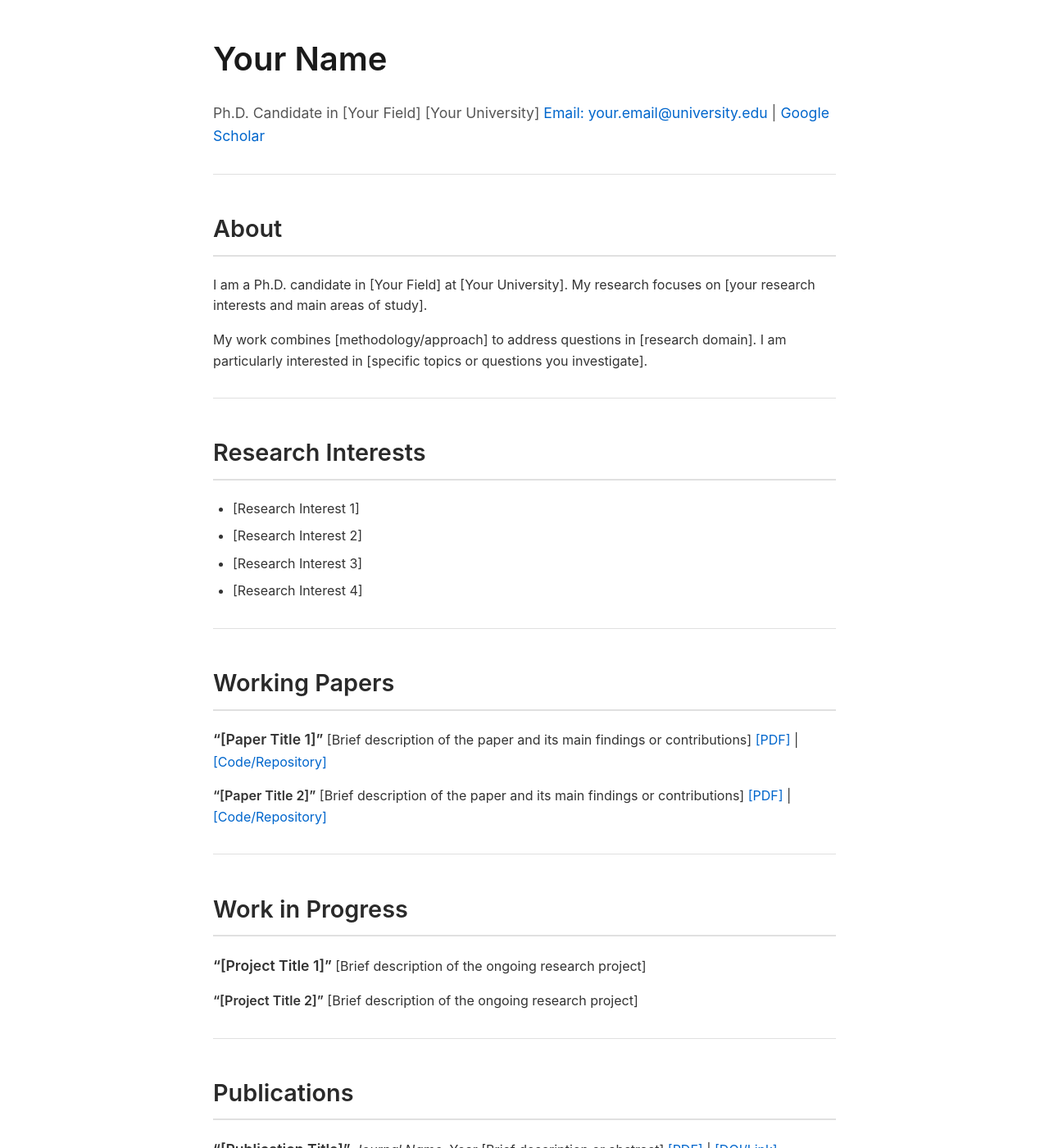
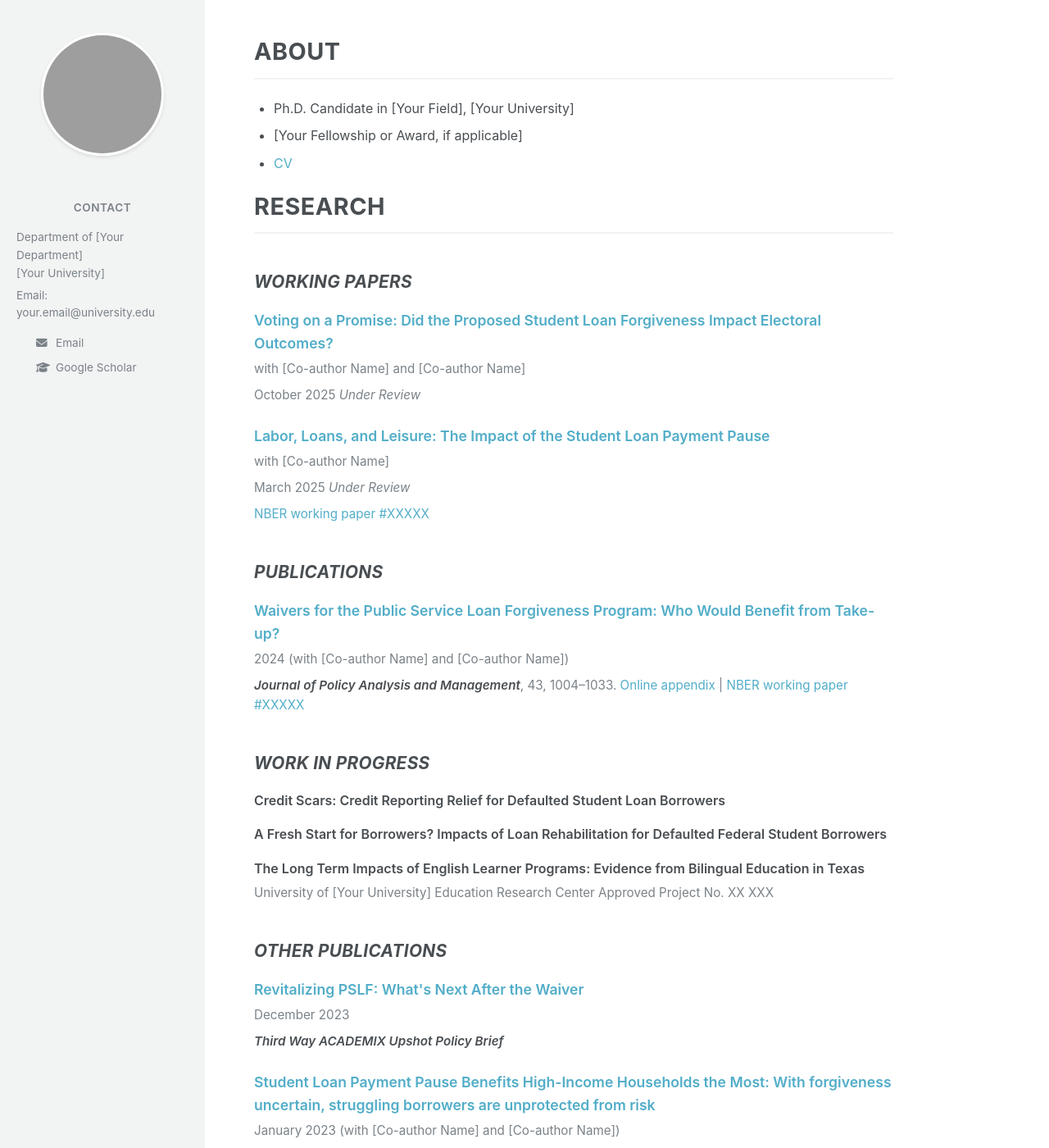
Before and after one commit to davidkim5707/website, a Jekyll site: the page built from index.md, in a window 1280 px wide and 1400 px high. Shown: the whole window at 82% size. Built offline with Jekyll 4.4.1, drawn with Linux system fonts in a browser that asks for light colours; some of the changed text lies outside the part shown; grey boxes are pictures that could not be loaded.

Commit message:
Redesign website to match AcademicPages style
Major visual redesign to replicate Diego Briones' academic portfolio:

Layout:
- Two-column layout with left sidebar and main content area
- Sidebar: gray background, circular profile photo, contact info
- Main content: white background, academic publication formatting
- Responsive design: sidebar collapses on mobile

Styling:
- Typography: uppercase headings, italic section headers
- Color scheme: bright blue links (#52adc8), gray sidebar (#f2f3f3)
- Font Awesome icons for social links
- Definition lists for publication formatting

Components:
- _includes/sidebar.html: author profile, contact, social links
- _includes/footer.html: footer with attribution
- Redesigned default.html layout with two-column structure
- Complete CSS rewrite matching reference site

Content:
- index.md reformatted with academic publication structure
- _config.yml updated with author profile settings
- images/ directory created for profile photo

🤖 Generated with [Claude Code](https://claude.com/claude-code)

Co-Authored-By: Claude <noreply@anthropic.com>

```diff
--- a/_config.yml
+++ b/_config.yml
@@ -1,27 +1,33 @@
 # Site Settings
-title: "Your Name - Academic Portfolio"
+title: "Your Name"
 email: your.email@university.edu
 description: >-
   Ph.D. Candidate in [Your Field] at [Your University].
   Research interests in [Your Research Areas].
-baseurl: "" # Leave empty for username.github.io
-url: "https://davidkim5707.github.io/website"
+baseurl: "/website"
+url: "https://davidkim5707.github.io"
 
 # Author Information
 author:
   name: "Your Name"
+  avatar: "/images/profile.jpg"
   bio: "Ph.D. Candidate in [Your Field]"
-  location: "[Your Location]"
+  location: "Department of [Your Department]<br>[Your University]"
   email: your.email@university.edu
-  googlescholar: "https://scholar.google.com/citations?user=YOUR_ID"
+  links:
+    - label: "Email"
+      icon: "fas fa-envelope"
+      url: "mailto:your.email@university.edu"
+    - label: "Google Scholar"
+      icon: "fas fa-graduation-cap"
+      url: "https://scholar.google.com/citations?user=YOUR_ID"
 
 # Build Settings
 markdown: kramdown
-remote_theme: academicpages/academicpages.github.io
 plugins:
   - jekyll-feed
-  - jekyll-remote-theme
   - jekyll-include-cache
+  - jekyll-seo-tag
 
 # Reading Files
 include:
--- /dev/null
+++ b/_includes/footer.html
@@ -0,0 +1,21 @@
+<footer class="site-footer">
+  <div class="footer-links">
+    <a href="{{ '/sitemap/' | relative_url }}">Sitemap</a>
+  </div>
+
+  <div class="footer-follow">
+    <strong>Follow:</strong>
+    <a href="{{ '/feed.xml' | relative_url }}">
+      <i class="fas fa-rss"></i> Feed
+    </a>
+  </div>
+
+  <div class="footer-attribution">
+    <p>
+      &copy; {{ site.time | date: '%Y' }} {{ site.author.name }}.
+      Powered by <a href="http://jekyllrb.com" target="_blank" rel="noopener">Jekyll</a> &
+      <a href="https://github.com/academicpages/academicpages.github.io" target="_blank" rel="noopener">AcademicPages</a>,
+      a fork of <a href="https://mademistakes.com/work/minimal-mistakes-jekyll-theme/" target="_blank" rel="noopener">Minimal Mistakes</a>.
+    </p>
+  </div>
+</footer>
--- /dev/null
+++ b/_includes/sidebar.html
@@ -0,0 +1,31 @@
+<div class="sidebar">
+  <div class="author-profile">
+    {% if site.author.avatar %}
+    <img src="{{ site.author.avatar | relative_url }}" alt="{{ site.author.name }}" class="author-avatar">
+    {% endif %}
+
+    <h3 class="contact-heading">CONTACT</h3>
+
+    <div class="author-info">
+      {% if site.author.location %}
+      <p>{{ site.author.location }}</p>
+      {% endif %}
+
+      {% if site.author.email %}
+      <p>Email: {{ site.author.email }}</p>
+      {% endif %}
+    </div>
+
+    <ul class="author-links">
+      {% if site.author.links %}
+        {% for link in site.author.links %}
+        <li>
+          <a href="{{ link.url }}" {% if link.url contains 'http' %}target="_blank" rel="noopener noreferrer"{% endif %}>
+            <i class="{{ link.icon }}"></i> {{ link.label }}
+          </a>
+        </li>
+        {% endfor %}
+      {% endif %}
+    </ul>
+  </div>
+</div>
--- a/_layouts/default.html
+++ b/_layouts/default.html
@@ -3,8 +3,13 @@
 <head>
     <meta charset="UTF-8">
     <meta name="viewport" content="width=device-width, initial-scale=1.0">
-    <title>{{ page.title }} | {{ site.title }}</title>
+    <title>{% if page.title %}{{ page.title }} - {% endif %}{{ site.title }}</title>
     <meta name="description" content="{{ site.description }}">
+
+    <!-- Font Awesome for icons -->
+    <link rel="stylesheet" href="https://cdnjs.cloudflare.com/ajax/libs/font-awesome/6.4.0/css/all.min.css">
+
+    <!-- Custom CSS -->
     <link rel="stylesheet" href="{{ '/assets/css/style.css' | relative_url }}">
 
     <!-- MathJax for mathematical notation -->
@@ -23,14 +28,27 @@
     {% endif %}
 </head>
 <body>
-    <div class="container">
-        <main>
-            {{ content }}
-        </main>
+    <!-- Masthead with site title (mobile only) -->
+    <div class="masthead">
+        <div class="masthead-inner">
+            <a href="{{ '/' | relative_url }}">{{ site.title | upcase }}</a>
+        </div>
+    </div>
 
-        <footer>
-            <p>&copy; {{ site.time | date: '%Y' }} {{ site.author.name }}. Powered by <a href="https://jekyllrb.com/">Jekyll</a> and hosted on <a href="https://pages.github.com/">GitHub Pages</a>.</p>
-        </footer>
+    <!-- Main layout container -->
+    <div class="page-wrapper">
+        <!-- Sidebar -->
+        {% include sidebar.html %}
+
+        <!-- Main content area -->
+        <div class="main-content">
+            <article>
+                {{ content }}
+            </article>
+
+            <!-- Footer -->
+            {% include footer.html %}
+        </div>
     </div>
 </body>
 </html>
--- a/assets/css/style.css
+++ b/assets/css/style.css
@@ -1,65 +1,218 @@
-/* Reset and Base Styles */
+/* ===========================
+   Reset and Base Styles
+   =========================== */
 * {
     margin: 0;
     padding: 0;
     box-sizing: border-box;
 }
 
+html, body {
+    height: 100%;
+}
+
 body {
-    font-family: -apple-system, BlinkMacSystemFont, "Segoe UI", Roboto, "Helvetica Neue", Arial, sans-serif;
+    font-family: -apple-system, BlinkMacSystemFont, "Segoe UI", "Roboto", "Helvetica Neue", Arial, sans-serif;
     line-height: 1.6;
-    color: #333;
+    color: #494e52;
     background-color: #fff;
     font-size: 16px;
 }
 
-/* Container */
-.container {
-    max-width: 800px;
-    margin: 0 auto;
-    padding: 40px 20px;
+/* ===========================
+   Masthead (Mobile Header)
+   =========================== */
+.masthead {
+    position: fixed;
+    top: 0;
+    width: 100%;
+    background-color: #fff;
+    border-bottom: 1px solid #e0e0e0;
+    z-index: 1000;
+    display: none; /* Hidden on desktop */
 }
 
-/* Typography */
+.masthead-inner {
+    padding: 15px 20px;
+}
+
+.masthead a {
+    color: #7a8288;
+    text-decoration: none;
+    font-size: 1.2em;
+    font-weight: 600;
+}
+
+/* ===========================
+   Page Wrapper
+   =========================== */
+.page-wrapper {
+    display: flex;
+    min-height: 100vh;
+}
+
+/* ===========================
+   Sidebar
+   =========================== */
+.sidebar {
+    width: 250px;
+    background-color: #f2f3f3;
+    padding: 40px 20px 20px;
+    position: sticky;
+    top: 0;
+    height: 100vh;
+    overflow-y: auto;
+    flex-shrink: 0;
+}
+
+.author-profile {
+    text-align: center;
+}
+
+.author-avatar {
+    width: 150px;
+    height: 150px;
+    border-radius: 50%;
+    object-fit: cover;
+    margin-bottom: 20px;
+    border: 3px solid #fff;
+    box-shadow: 0 2px 4px rgba(0,0,0,0.1);
+}
+
+.contact-heading {
+    font-size: 0.85em;
+    font-weight: 600;
+    color: #7a8288;
+    text-transform: uppercase;
+    letter-spacing: 0.5px;
+    margin: 25px 0 15px;
+}
+
+.author-info {
+    text-align: left;
+    color: #7a8288;
+    font-size: 0.85em;
+    line-height: 1.5;
+    margin-bottom: 15px;
+}
+
+.author-info p {
+    margin-bottom: 5px;
+}
+
+.author-links {
+    list-style: none;
+    text-align: left;
+    margin-top: 15px;
+}
+
+.author-links li {
+    margin-bottom: 8px;
+}
+
+.author-links a {
+    color: #7a8288;
+    text-decoration: none;
+    font-size: 0.85em;
+    display: flex;
+    align-items: center;
+    transition: color 0.2s;
+}
+
+.author-links a:hover {
+    color: #494e52;
+}
+
+.author-links i {
+    margin-right: 8px;
+    width: 16px;
+}
+
+/* ===========================
+   Main Content Area
+   =========================== */
+.main-content {
+    flex: 1;
+    background-color: #fff;
+    padding: 40px 60px;
+    max-width: 900px;
+}
+
+article {
+    margin-bottom: 60px;
+}
+
+/* ===========================
+   Typography
+   =========================== */
 h1 {
-    font-size: 2.5em;
-    margin-bottom: 0.5em;
-    font-weight: 600;
-    color: #1a1a1a;
+    font-size: 1.8em;
+    margin-bottom: 0.8em;
+    font-weight: 700;
+    color: #494e52;
+    text-transform: uppercase;
+    letter-spacing: 0.5px;
+    padding-bottom: 0.3em;
+    border-bottom: 2px solid #f2f3f3;
 }
 
 h2 {
-    font-size: 1.8em;
-    margin-top: 1.5em;
-    margin-bottom: 0.75em;
-    font-weight: 600;
-    color: #2a2a2a;
-    border-bottom: 2px solid #e0e0e0;
-    padding-bottom: 0.3em;
+    font-size: 1.3em;
+    margin-top: 2em;
+    margin-bottom: 0.8em;
+    font-weight: 700;
+    font-style: italic;
+    color: #494e52;
+    text-transform: uppercase;
+    letter-spacing: 0.3px;
 }
 
 h3 {
-    font-size: 1.3em;
-    margin-top: 1em;
+    font-size: 1.1em;
+    margin-top: 1.5em;
     margin-bottom: 0.5em;
     font-weight: 600;
+    color: #494e52;
 }
 
 p {
     margin-bottom: 1em;
+    line-height: 1.6;
 }
 
-/* Links */
+strong {
+    font-weight: 600;
+    color: #494e52;
+}
+
+em {
+    font-style: italic;
+}
+
+/* ===========================
+   Links
+   =========================== */
 a {
-    color: #0066cc;
+    color: #52adc8;
     text-decoration: none;
+    transition: color 0.2s, text-decoration 0.2s;
 }
 
 a:hover {
+    color: #3d8fa3;
     text-decoration: underline;
 }
 
-/* Lists */
+/* Special styling for paper titles (larger links) */
+h3 a,
+dt a {
+    font-size: 1.1em;
+    font-weight: 600;
+}
+
+/* ===========================
+   Lists
+   =========================== */
 ul {
     margin-left: 1.5em;
     margin-bottom: 1em;
@@ -69,73 +222,179 @@ li {
     margin-bottom: 0.5em;
 }
 
-/* Horizontal Rule */
+/* Definition lists for publications */
+dl {
+    margin-bottom: 1.5em;
+}
+
+dt {
+    font-weight: 600;
+    margin-bottom: 0.3em;
+}
+
+dd {
+    margin-left: 0;
+    margin-bottom: 0.5em;
+    color: #7a8288;
+    font-size: 0.95em;
+}
+
+dd:last-child {
+    margin-bottom: 1.5em;
+}
+
+/* ===========================
+   Horizontal Rules
+   =========================== */
 hr {
     border: none;
     border-top: 1px solid #e0e0e0;
     margin: 2em 0;
 }
 
-/* Strong/Bold Text */
-strong {
-    font-weight: 600;
+/* ===========================
+   Footer
+   =========================== */
+.site-footer {
+    margin-top: 60px;
+    padding-top: 30px;
+    border-top: 1px solid #e0e0e0;
+    text-align: center;
+    color: #7a8288;
+    font-size: 0.85em;
 }
 
-/* Footer */
-footer {
-    margin-top: 4em;
-    padding-top: 2em;
-    border-top: 1px solid #e0e0e0;
-    text-align: center;
-    color: #666;
-    font-size: 0.9em;
+.footer-links {
+    margin-bottom: 15px;
 }
 
-footer a {
-    color: #666;
+.footer-links a {
+    color: #7a8288;
+    margin: 0 10px;
 }
 
-/* Small Text */
-small {
-    font-size: 0.85em;
-    color: #666;
+.footer-follow {
+    margin-bottom: 15px;
 }
 
-/* Contact Info Styling */
-h1 + p {
-    font-size: 1.1em;
-    color: #555;
-    margin-bottom: 0.3em;
+.footer-follow strong {
+    color: #7a8288;
+    font-weight: 600;
+    margin-right: 8px;
 }
 
-/* Paper/Project Titles */
-h2 + p strong {
-    font-size: 1.1em;
+.footer-follow a {
+    color: #7a8288;
 }
 
-/* Responsive Design */
+.footer-attribution {
+    line-height: 1.5;
+}
+
+.footer-attribution p {
+    margin: 0;
+}
+
+.footer-attribution a {
+    color: #7a8288;
+}
+
+/* ===========================
+   Responsive Design
+   =========================== */
+
+/* Tablet */
+@media (max-width: 1024px) {
+    .sidebar {
+        width: 220px;
+        padding: 30px 15px 20px;
+    }
+
+    .main-content {
+        padding: 30px 40px;
+    }
+
+    .author-avatar {
+        width: 120px;
+        height: 120px;
+    }
+}
+
+/* Mobile */
 @media (max-width: 768px) {
-    .container {
-        padding: 20px 15px;
+    .masthead {
+        display: block;
+    }
+
+    body {
+        padding-top: 60px;
+    }
+
+    .page-wrapper {
+        flex-direction: column;
+    }
+
+    .sidebar {
+        width: 100%;
+        position: static;
+        height: auto;
+        padding: 20px;
+        border-bottom: 1px solid #e0e0e0;
+    }
+
+    .author-avatar {
+        width: 100px;
+        height: 100px;
+    }
+
+    .main-content {
+        padding: 20px;
+        max-width: 100%;
     }
 
     h1 {
-        font-size: 2em;
+        font-size: 1.5em;
     }
 
     h2 {
-        font-size: 1.5em;
+        font-size: 1.2em;
     }
 
     h3 {
-        font-size: 1.2em;
+        font-size: 1em;
     }
 }
 
-/* Print Styles */
+/* Small mobile */
+@media (max-width: 480px) {
+    .main-content {
+        padding: 15px;
+    }
+
+    .author-avatar {
+        width: 80px;
+        height: 80px;
+    }
+}
+
+/* ===========================
+   Print Styles
+   =========================== */
 @media print {
+    .sidebar,
+    .masthead,
+    .site-footer {
+        display: none;
+    }
+
+    .main-content {
+        padding: 0;
+        max-width: 100%;
+    }
+
     body {
         font-size: 12pt;
+        color: #000;
     }
 
     a {
@@ -143,7 +402,7 @@ h2 + p strong {
         text-decoration: none;
     }
 
-    footer {
-        display: none;
+    h1, h2, h3 {
+        page-break-after: avoid;
     }
 }
--- a/index.md
+++ b/index.md
@@ -1,75 +1,66 @@
 ---
 layout: default
-title: Home
+title: About
 ---
 
-# Your Name
+# ABOUT
 
-Ph.D. Candidate in [Your Field]
-[Your University]
-[Email: your.email@university.edu](mailto:your.email@university.edu) | [Google Scholar](https://scholar.google.com/citations?user=YOUR_ID)
+- Ph.D. Candidate in [Your Field], [Your University]
+- [Your Fellowship or Award, if applicable]
+- [CV](cv.pdf)
 
----
+# RESEARCH
 
-## About
+## _WORKING PAPERS_
 
-I am a Ph.D. candidate in [Your Field] at [Your University]. My research focuses on [your research interests and main areas of study].
+<dl>
+  <dt><a href="#">Voting on a Promise: Did the Proposed Student Loan Forgiveness Impact Electoral Outcomes?</a></dt>
+  <dd>with [Co-author Name] and [Co-author Name]</dd>
+  <dd>October 2025 <em>Under Review</em></dd>
+</dl>
 
-My work combines [methodology/approach] to address questions in [research domain]. I am particularly interested in [specific topics or questions you investigate].
+<dl>
+  <dt><a href="#">Labor, Loans, and Leisure: The Impact of the Student Loan Payment Pause</a></dt>
+  <dd>with [Co-author Name]</dd>
+  <dd>March 2025 <em>Under Review</em></dd>
+  <dd><a href="#">NBER working paper #XXXXX</a></dd>
+</dl>
 
----
+## _PUBLICATIONS_
 
-## Research Interests
+<dl>
+  <dt><a href="#">Waivers for the Public Service Loan Forgiveness Program: Who Would Benefit from Take-up?</a></dt>
+  <dd>2024 (with [Co-author Name] and [Co-author Name])</dd>
+  <dd><strong><em>Journal of Policy Analysis and Management</em></strong>, 43, 1004–1033. <a href="#">Online appendix</a> | <a href="#">NBER working paper #XXXXX</a></dd>
+</dl>
 
-- [Research Interest 1]
-- [Research Interest 2]
-- [Research Interest 3]
-- [Research Interest 4]
+## _WORK IN PROGRESS_
 
----
+**Credit Scars: Credit Reporting Relief for Defaulted Student Loan Borrowers**
 
-## Working Papers
+**A Fresh Start for Borrowers? Impacts of Loan Rehabilitation for Defaulted Federal Student Borrowers**
 
-**"[Paper Title 1]"**
-[Brief description of the paper and its main findings or contributions]
-[[PDF]](#) | [[Code/Repository]](#)
+<dl>
+  <dt>The Long Term Impacts of English Learner Programs: Evidence from Bilingual Education in Texas</dt>
+  <dd>University of [Your University] Education Research Center Approved Project No. XX XXX</dd>
+</dl>
 
-**"[Paper Title 2]"**
-[Brief description of the paper and its main findings or contributions]
-[[PDF]](#) | [[Code/Repository]](#)
+## _OTHER PUBLICATIONS_
 
----
+<dl>
+  <dt><a href="#">Revitalizing PSLF: What's Next After the Waiver</a></dt>
+  <dd>December 2023</dd>
+  <dd><strong><em>Third Way ACADEMIX Upshot Policy Brief</em></strong></dd>
+</dl>
 
-## Work in Progress
+<dl>
+  <dt><a href="#">Student Loan Payment Pause Benefits High-Income Households the Most: With forgiveness uncertain, struggling borrowers are unprotected from risk</a></dt>
+  <dd>January 2023 (with [Co-author Name] and [Co-author Name])</dd>
+  <dd><strong><em>Education Next</em></strong>, 23(3), 40-47. <a href="#">EdPolicyWorks working paper #XX</a></dd>
+</dl>
 
-**"[Project Title 1]"**
-[Brief description of the ongoing research project]
-
-**"[Project Title 2]"**
-[Brief description of the ongoing research project]
-
----
-
-## Publications
-
-**"[Publication Title]"**
-*Journal Name*, Year
-[Brief description or abstract]
-[[PDF]](#) | [[DOI/Link]](#)
-
----
-
-## Teaching
-
-**[Course Name]** - [Role, e.g., Teaching Assistant]
-[University Name], [Semester/Year]
-
----
-
-## CV
-
-Download my full CV [here](#) (PDF)
-
----
-
-<small>Last updated: {{ site.time | date: '%B %Y' }}</small>
+<dl>
+  <dt>Performance Measures and Postsecondary Investments for Adult Students: Available "YardSticks" and the Challenges of Institutional Comparisons</dt>
+  <dd>January 2022 (with [Co-author Name])</dd>
+  <dd>In <a href="#"><strong><em>Student Outcomes and Earnings in Higher Education Policy</em></strong></a>, edited by [Editor Name], American Enterprise Institute</dd>
+</dl>
```
Also changed, not shown: images/README.md (added, +20 -0 lines), 1 other file.
